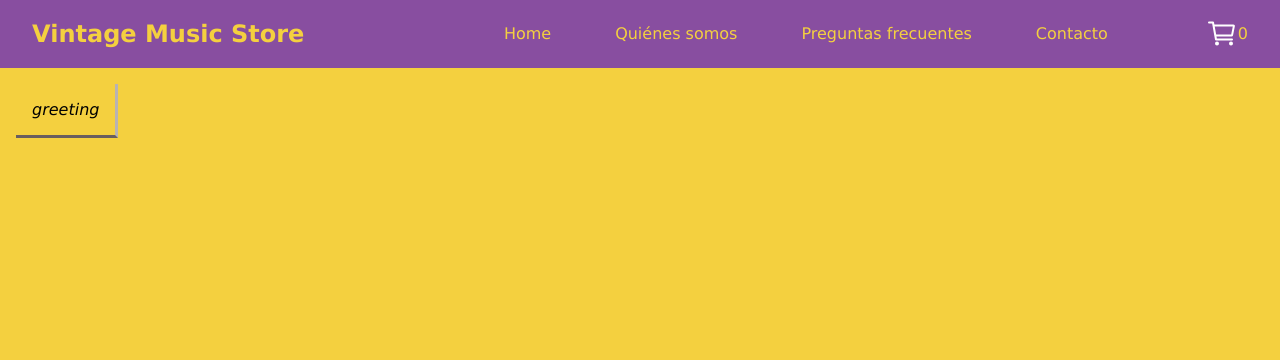
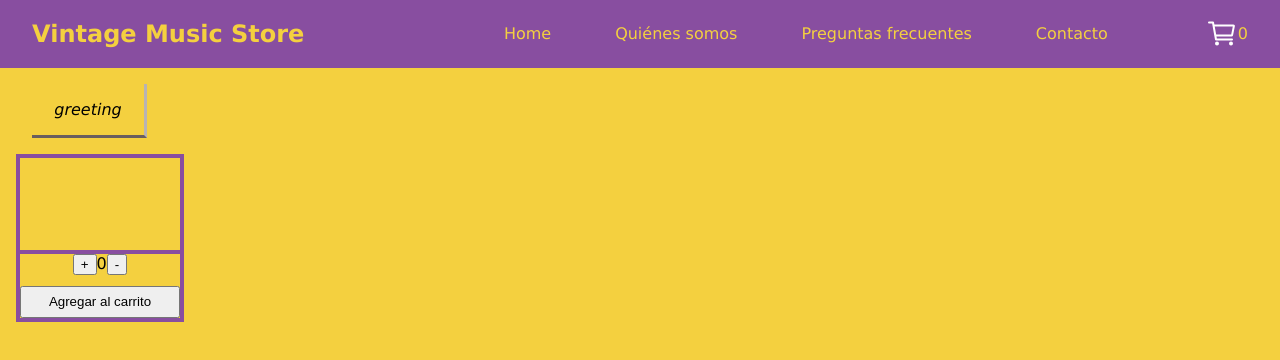
Before and after one commit to MaxiCondeP/maxiconde-ecommerce, a React (Create React App) app: page / in a window 1280 px wide. Shown: the top 360 px of the page. Built offline with nearby package versions, Linux system fonts and the light colour scheme.

Commit message:
Se agrega ItemCount

```diff
--- a/src/App.jsx
+++ b/src/App.jsx
@@ -1,14 +1,20 @@
 import './App.css';
+import ItemCount from './components/ItemCount/ItemCount';
 import ItemListContainer from './components/ItemListContainer/ItemListContainer';
 import {Navbar} from './components/Navbar/Navbar'
 
+
+
+
 function App() {
+
+
   return (
     <div className="App">
       <header className="App-header">
         <Navbar/>
       </header>
-      <ItemListContainer message="greeting"/>
+      <ItemListContainer message="greeting" children= {<ItemCount stock="5"  initial="0"/>}/>
     </div>
   );
 }
--- /dev/null
+++ b/src/components/ItemCount/ItemCount.css
@@ -0,0 +1,14 @@
+.countContainer{
+    height: 10rem;
+    display: grid;
+    grid-template-rows: 60% 20% 20%;
+    border: 0.25rem solid #884EA0;
+    width: 10rem;
+}
+
+.countTop{
+    padding:1rem;
+    background-color: #F4D03F;
+    border-bottom:0.25rem solid #884EA0;
+
+}
--- /dev/null
+++ b/src/components/ItemCount/ItemCount.jsx
@@ -0,0 +1,34 @@
+import React, { useState } from "react";
+import "./ItemCount.css";
+
+
+export const ItemCount = ({ stock, initial }) => {
+
+    //Parseo el initial a int, porque sino lo toma como string
+    const [counter, setCounter] = useState(parseInt(initial));
+
+
+    //valido que sea menor a stock para sumar
+    const onAdd = () => { if (counter < stock) setCounter(counter + 1); }
+
+    //valido que el nro no sea menor a uno, ya que no se puede comprar menos de un producto
+    const onRemove = () => { if (counter > 1) setCounter(counter - 1); }
+
+    return (
+        <div className="countContainer">
+            <div className="countTop">
+
+            </div>
+            <div className="countBottom">
+                <button onClick={onAdd}>+</button>
+                <span>{counter}</span>
+                <button onClick={onRemove}>-</button>
+            </div>
+            <button>Agregar al carrito</button>
+
+        </div>
+    );
+
+}
+
+export default ItemCount;
--- a/src/components/ItemListContainer/ItemListContainer.css
+++ b/src/components/ItemListContainer/ItemListContainer.css
@@ -1,13 +1,14 @@
 
 .itemContainer{
-    display:flex;
     width: 90%;
     align-items: flex-start;
     margin:1rem;
 
 }
 .message{
-
+    display: block;
+    margin:1rem;
+    width: 5rem;
     padding:1rem;
     font-style: italic;
     border-bottom: solid rgb(105, 94, 94);
```
